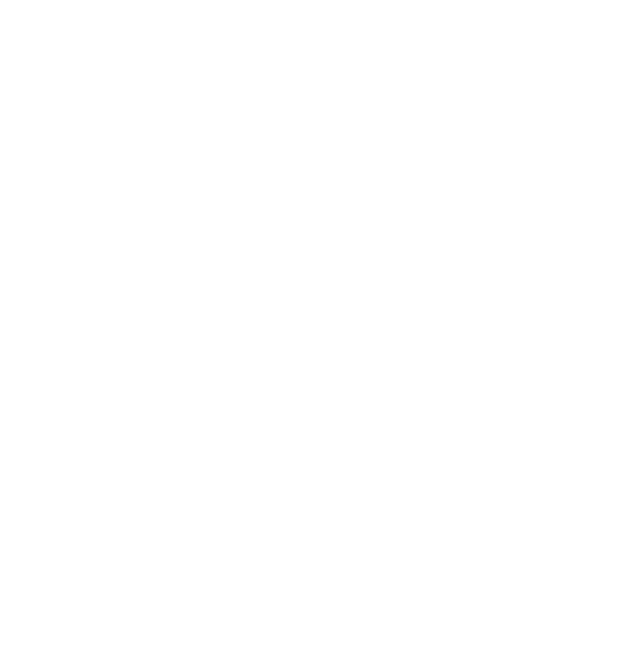
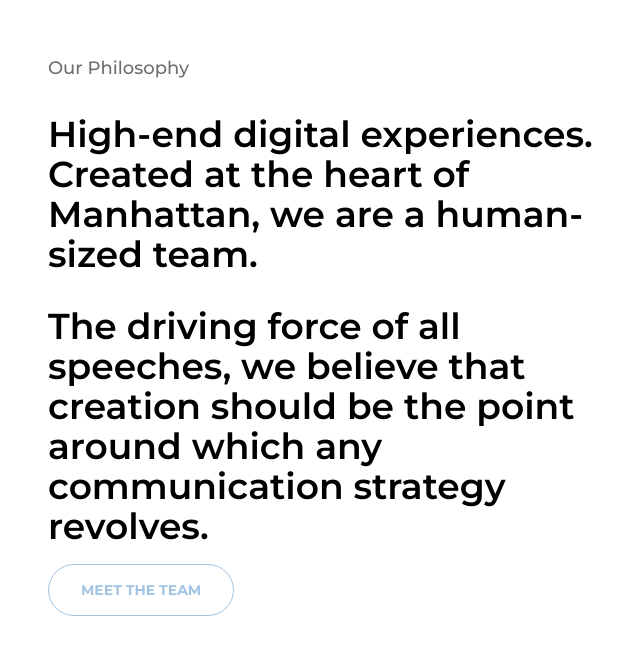
Before and after one commit to mallick-portfolio/bo-webflow, a React (Create React App) app: page / in a window 1280 px wide. Shown: the part 607-1262 px from the top of the page, without its empty margins (0-640 px from the left). Before the commit the page ends 800 px from the top, so only its background shows below. Built offline with nearby package versions, Linux system fonts and the light colour scheme.

Commit message:
added philosophy

```diff
--- /dev/null
+++ b/src/components/Philosophy.jsx
@@ -0,0 +1,32 @@
+import React from "react";
+
+const Philosophy = () => {
+  return (
+    <div className="px-12 py-8 my-36 mx-auto">
+      <h4 className="text-lg font-medium text-secondary mb-8">
+        Our Philosophy
+      </h4>
+      <div className="flex">
+        <div className="w-1/2">
+          <h2 className="text-4xl text-primary font-semibold">
+            High-end digital experiences. Created at the heart of Manhattan, we
+            are a human-sized team.
+          </h2>
+          <h2 className="text-4xl my-8 text-primary font-semibold">
+            The driving force of all speeches, we believe that creation should
+            be the point around which any communication strategy revolves.
+          </h2>
+          <a
+            className="uppercase text-sm font-black px-8 py-4 border border-accent rounded-full text-accent hover:text-white hover:bg-accent hover:duration-500 hover:transition-all"
+            href="/"
+          >
+            Meet the team
+          </a>
+        </div>
+        <div className="w-1/2"></div>
+      </div>
+    </div>
+  );
+};
+
+export default Philosophy;
--- a/src/components/index.js
+++ b/src/components/index.js
@@ -1,2 +1,3 @@
 export { default as Header } from "./Header.jsx";
 export { default as Banner } from "./Banner.jsx";
+export { default as Philosophy } from "./Philosophy.jsx";
--- a/src/pages/Home/Home.jsx
+++ b/src/pages/Home/Home.jsx
@@ -1,10 +1,11 @@
 import React from "react";
-import { Banner } from "../../components";
+import { Banner, Philosophy } from "../../components";
 
 const Home = () => {
   return (
     <div>
       <Banner />
+      <Philosophy />
     </div>
   );
 };
```
